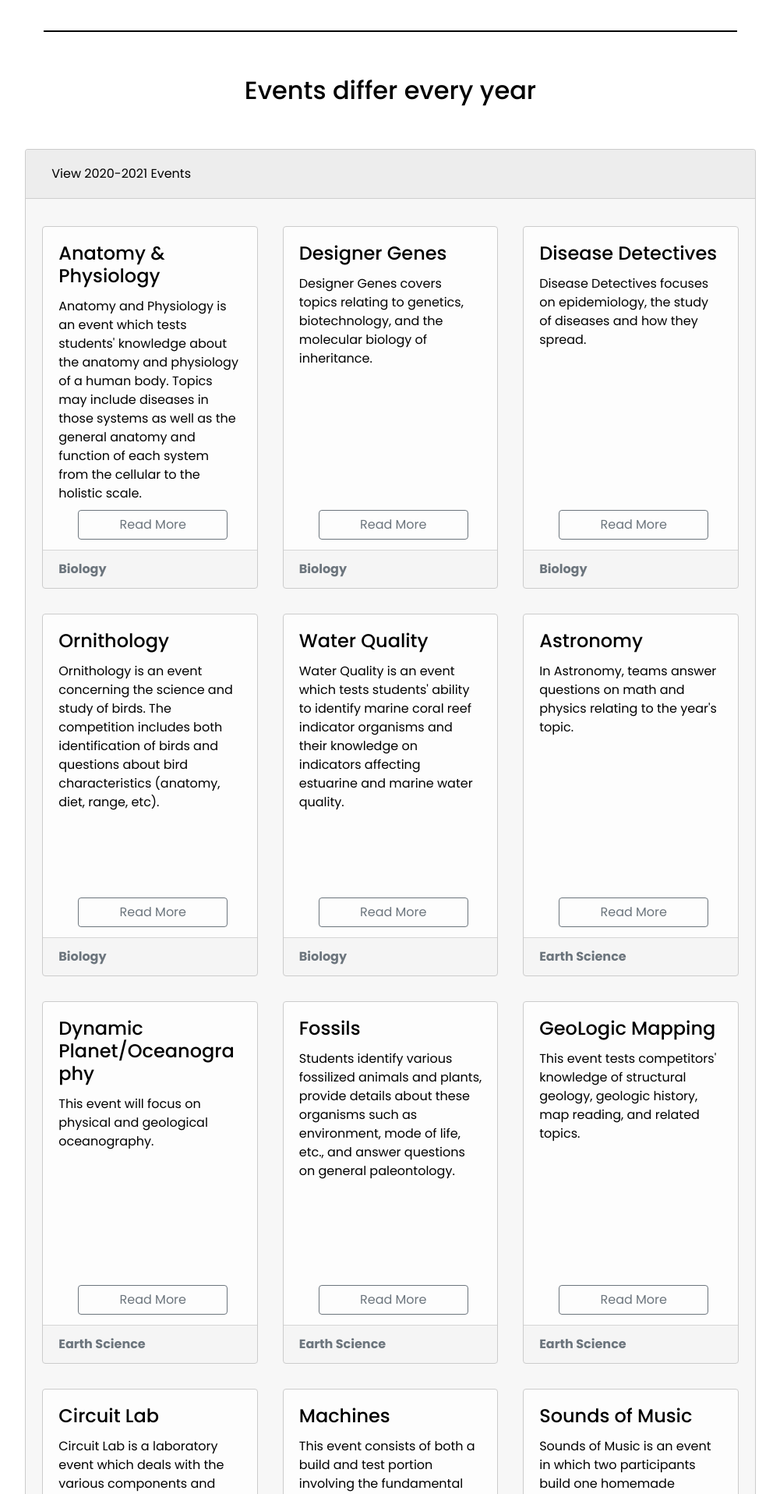
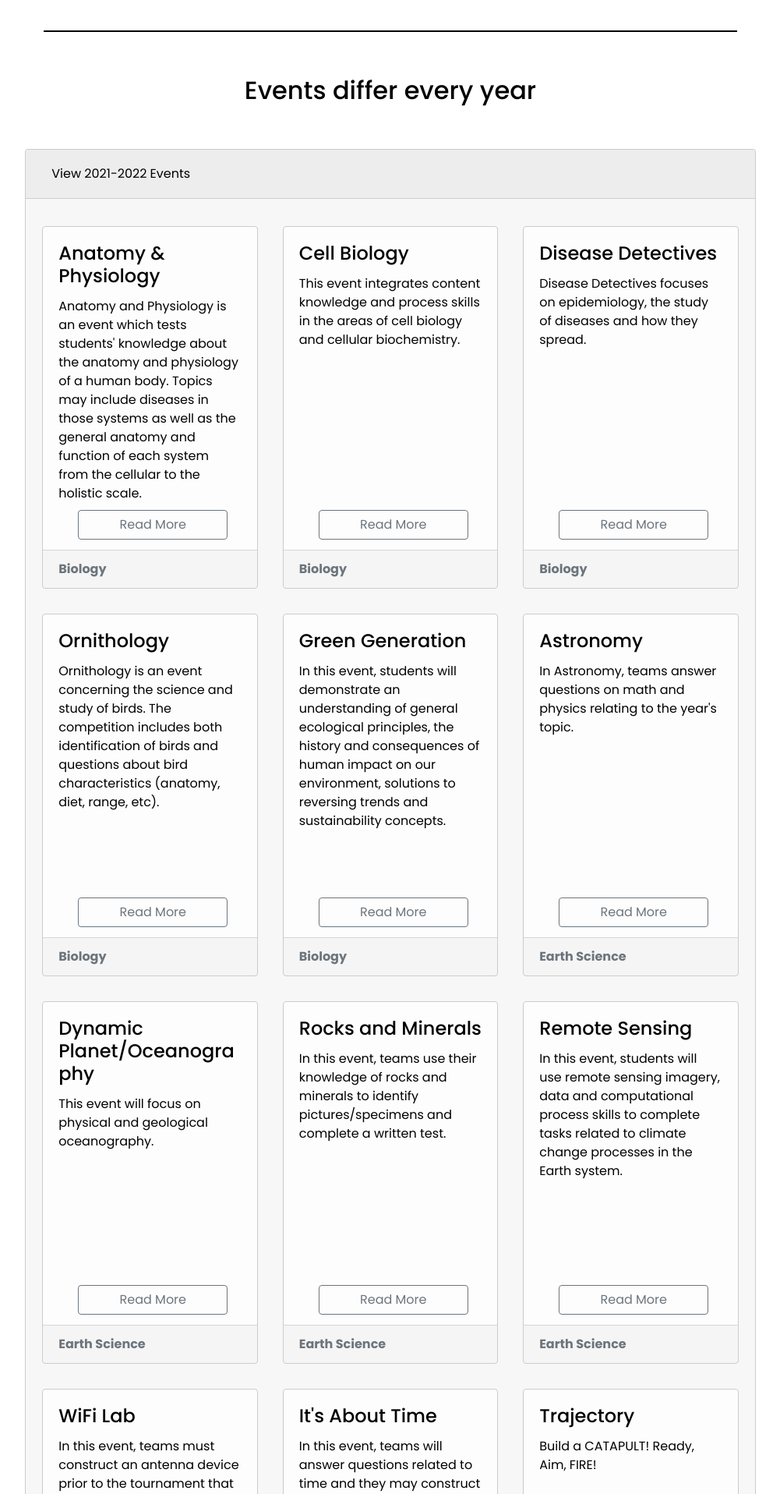
Before and after one commit to Wootton-High-School-Scioly-Club/Website, a PHP site: page / in a window 1280 px wide, after a click on "View 2021-2022 Events". Shown: the part 1481-3397 px from the top of the page at 78% size, without its empty margins (139-1140 px from the left). Run offline with PHP 8.4, Linux system fonts and the light colour scheme; some libraries are stand-ins or nearby versions.

Commit message:
Pre-School Year Updates

```diff
--- a/functions/package.json
+++ b/functions/package.json
@@ -10,7 +10,7 @@
     "logs": "firebase functions:log"
   },
   "engines": {
-    "node": "10"
+    "node": "8"
   },
   "dependencies": {
     "firebase-admin": "^8.10.0",
--- a/public/index.html
+++ b/public/index.html
@@ -75,8 +75,8 @@
 						<li class="nav-item active">
 							<a class="nav-link" href="#">Home</a>
 						</li>
-						<li class="nav-item">
-							<a class="nav-link" href="schedule.html">Schedule</a>
+						<!--<li class="nav-item">
+							<a class="nav-link" href="schedule.html">Schedule</a>-->
 						</li>
 						<li class="nav-item">
 							<a class="nav-link" href="resources.html">Resources</a>
@@ -206,7 +206,7 @@
 					<div class="card-header" id="headingOne">
 						<h2 class="mb-0">
 							<button onclick='eventsCardResize("sciolyEventCard")' class="btn btn-link btn-block text-left" type="button" data-toggle="collapse" data-target="#collapseOne" aria-expanded="false" aria-controls="collapseOne">
-								View 2020-2021 Events
+								View 2021-2022 Events
 							</button>
 						</h2>
 					</div>
@@ -231,10 +231,10 @@
 								<div class="col-lg-4">
 									<div class="card sciolyEventCard">
 										<div class="card-body">
-											<h4 class="card-title">Designer Genes</h4>
-											<p class="card-text">Designer Genes covers topics relating to genetics, biotechnology, and the molecular biology of inheritance.</p>
+											<h4 class="card-title">Cell Biology</h4>
+											<p class="card-text">This event integrates content knowledge and process skills in the areas of cell biology and cellular biochemistry.</p>
 											<br>
-											<a href="https://scioly.org/wiki/index.php/Designer_Genes" target="_blank" class="btn btn-outline-secondary">Read More</a>
+											<a href="https://scioly.org/wiki/index.php/Cell_Biology" target="_blank" class="btn btn-outline-secondary">Read More</a>
 										</div>
 										<div class="card-footer text-muted"><b>Biology</b></div>
 									</div>
@@ -267,10 +267,10 @@
 								<div class="col-lg-4">
 									<div class="card sciolyEventCard">
 										<div class="card-body">
-											<h4 class="card-title">Water Quality</h4>
-											<p class="card-text">Water Quality is an event which tests students' ability to identify marine coral reef indicator organisms and their knowledge on indicators affecting estuarine and marine water quality.</p>
+											<h4 class="card-title">Green Generation</h4>
+											<p class="card-text">In this event, students will demonstrate an understanding of general ecological principles, the history and consequences of human impact on our environment, solutions to reversing trends and sustainability concepts.</p>
 											<br>
-											<a href="https://scioly.org/wiki/index.php/Water_Quality" target="_blank" class="btn btn-outline-secondary">Read More</a>
+											<a href="https://scioly.org/wiki/index.php/Green_Generation" target="_blank" class="btn btn-outline-secondary">Read More</a>
 										</div>
 										<div class="card-footer text-muted"><b>Biology</b></div>
 									</div>
@@ -303,10 +303,10 @@
 								<div class="col-lg-4">
 									<div class="card sciolyEventCard">
 										<div class="card-body">
-											<h4 class="card-title">Fossils</h4>
-											<p class="card-text">Students identify various fossilized animals and plants, provide details about these organisms such as environment, mode of life, etc., and answer questions on general paleontology.</p>
+											<h4 class="card-title">Rocks and Minerals</h4>
+											<p class="card-text">In this event,  teams use their knowledge of rocks and minerals to identify pictures/specimens and complete a written test.</p>
 											<br>
-											<a href="https://scioly.org/wiki/index.php/Fossils" target="_blank" class="btn btn-outline-secondary">Read More</a>
+											<a href="https://scioly.org/wiki/index.php/Rocks_and_Minerals" target="_blank" class="btn btn-outline-secondary">Read More</a>
 										</div>
 										<div class="card-footer text-muted"><b>Earth Science</b></div>
 									</div>
@@ -315,10 +315,10 @@
 								<div class="col-lg-4">
 									<div class="card sciolyEventCard">
 										<div class="card-body">
-											<h4 class="card-title">GeoLogic Mapping</h4>
-											<p class="card-text">This event tests competitors' knowledge of structural geology, geologic history, map reading, and related topics.</p>
+											<h4 class="card-title">Remote Sensing</h4>
+											<p class="card-text">In this event, students will use remote sensing imagery, data and computational process skills to complete tasks related to climate change processes in the Earth system.</p>
 											<br>
-											<a href="https://scioly.org/wiki/index.php/GeoLogic_Mapping" target="_blank" class="btn btn-outline-secondary">Read More</a>
+											<a href="https://scioly.org/wiki/index.php/Remote_Sensing" target="_blank" class="btn btn-outline-secondary">Read More</a>
 										</div>
 										<div class="card-footer text-muted"><b>Earth Science</b></div>
 									</div>
@@ -327,10 +327,10 @@
 								<div class="col-lg-4">
 									<div class="card sciolyEventCard">
 										<div class="card-body">
-											<h4 class="card-title">Circuit Lab</h4>
-											<p class="card-text">Circuit Lab is a laboratory event which deals with the various components and properties of direct current (DC) circuits.</p>
+											<h4 class="card-title">WiFi Lab</h4>
+											<p class="card-text">In this event, teams must construct an antenna device prior to the tournament that is designed to transmit a signal at 2.4 GHz and complete a written test on the principles of electromagnetic wave propagation.</p>
 											<br>
-											<a href="https://scioly.org/wiki/index.php/Circuit_Lab" target="_blank" class="btn btn-outline-secondary">Read More</a>
+											<a href="https://scioly.org/wiki/index.php/WiFi_Lab" target="_blank" class="btn btn-outline-secondary">Read More</a>
 										</div>
 										<div class="card-footer text-muted"><b>Physics</b></div>
 									</div>
@@ -339,10 +339,10 @@
 								<div class="col-lg-4">
 									<div class="card sciolyEventCard">
 										<div class="card-body">
-											<h4 class="card-title">Machines</h4>
-											<p class="card-text">This event consists of both a build and test portion involving the fundamental concepts of simple and compound machines, including the types of simple machines, their uses, input and output forces, mechanical advantage, and more.</p>
+											<h4 class="card-title">It's About Time</h4>
+											<p class="card-text">In this event, teams will answer questions related to time and they may construct and bring one non- electrical device to measure time intervals between 10 and 300 seconds.</p>
 											<br>
-											<a href="https://scioly.org/wiki/index.php/Machines" target="_blank" class="btn btn-outline-secondary">Read More</a>
+											<a href="https://scioly.org/wiki/index.php/It%27s_About_Time" target="_blank" class="btn btn-outline-secondary">Read More</a>
 										</div>
 										<div class="card-footer text-muted"><b>Physics</b></div>
 									</div>
@@ -351,10 +351,10 @@
 								<div class="col-lg-4">
 									<div class="card sciolyEventCard">
 										<div class="card-body">
-											<h4 class="card-title">Sounds of Music</h4>
-											<p class="card-text">Sounds of Music is an event in which two participants build one homemade instrument, play a scale on their instrument, and explain the physics of sound through a written test.</p>
+											<h4 class="card-title">Trajectory</h4>
+											<p class="card-text">Build a CATAPULT! Ready, Aim, FIRE!</p>
 											<br>
-											<a href="https://scioly.org/wiki/index.php/Sounds_of_Music" target="_blank" class="btn btn-outline-secondary">Read More</a>
+											<a href="https://scioly.org/wiki/index.php/Trajectory" target="_blank" class="btn btn-outline-secondary">Read More</a>
 										</div>
 										<div class="card-footer text-muted"><b>Physics</b></div>
 									</div>
@@ -383,14 +383,13 @@
 										<div class="card-footer text-muted"><b>Chemistry</b></div>
 									</div>
 								</div>
-
 								<div class="col-lg-4">
 									<div class="card sciolyEventCard">
 										<div class="card-body">
-											<h4 class="card-title">Protein Modeling</h4>
-											<p class="card-text">For the event, students use computer visualization and online resources to guide the construction of physical models of proteins and to understand how protein structure determines function.</p>
+											<h4 class="card-title">Environmental Chemistry</h4>
+											<p class="card-text">Environmental Chemistry is an event in which students are tested on their knowledge of environmental chemistry, including chemical reactions, characterization, and quantification of soil properties and nutrients.</p>
 											<br>
-											<a href="https://scioly.org/wiki/index.php/Protein_Modeling" target="_blank" class="btn btn-outline-secondary">Read More</a>
+											<a href="https://scioly.org/wiki/index.php/Environmental_Chemistry" target="_blank" class="btn btn-outline-secondary">Read More</a>
 										</div>
 										<div class="card-footer text-muted"><b>Chemistry</b></div>
 									</div>
@@ -399,12 +398,12 @@
 								<div class="col-lg-4">
 									<div class="card sciolyEventCard">
 										<div class="card-body">
-											<h4 class="card-title">Boomilever</h4>
-											<p class="card-text">In this event, competitors design and build a boomilever prior to the competition, with the intention of supporting the most load with a small weight (i.e. maximize efficiency).</p>
+											<h4 class="card-title">Bridge</h4>
+											<p class="card-text">In this event, teams will design and build a Bridge (Structure) meeting requirement specified in these rules to achieve the highest structural efficiency.</p>
 											<br>
-											<a href="https://scioly.org/wiki/index.php/Boomilever" target="_blank" class="btn btn-outline-secondary">Read More</a>
+											<a href="https://scioly.org/wiki/index.php/Bridge_Building" target="_blank" class="btn btn-outline-secondary">Read More</a>
 										</div>
-										<div class="card-footer text-muted"><b>Technology</b></div>
+										<div class="card-footer text-muted"><b>Engineering</b></div>
 									</div>
 								</div>
 
@@ -503,7 +502,7 @@
 					<div class="card-header" id="headingTwo">
 						<h2 class="mb-0">
 							<button onclick='eventsCardResize("sciolyEventCard2")' class="btn btn-link btn-block text-left collapsed" type="button" data-toggle="collapse" data-target="#collapseTwo" aria-expanded="false" aria-controls="collapseTwo">
-								View 2020-2021 Trial Events
+								View 2021-2022 Trial Events
 							</button>
 						</h2>
 					</div>
@@ -539,10 +538,10 @@
 								<div class="col-lg-4">
 									<div class="card sciolyEventCard2">
 										<div class="card-body">
-											<h4 class="card-title">Electric Wright Stuff</h4>
-											<p class="card-text">Participants build an airplane that must fly using a motor powered by a capacitor.</p>
+											<h4 class="card-title">Digital Structures</h4>
+											<p class="card-text">Build a digital boomilever. Yeah, it's that simple.</p>
 											<br>
-											<a href="https://scioly.org/wiki/index.php/Electric_Wright_Stuff" target="_blank" class="btn btn-outline-secondary">Read More</a>
+											<a href="https://scioly.org/wiki/index.php/Digital_Structures" target="_blank" class="btn btn-outline-secondary">Read More</a>
 										</div>
 										<div class="card-footer text-muted"><b>Engineering</b></div>
 									</div>
@@ -551,12 +550,12 @@
 								<div class="col-lg-4">
 									<div class="card sciolyEventCard2">
 										<div class="card-body">
-											<h4 class="card-title">Environmental Chemistry</h4>
-											<p class="card-text">Environmental Chemistry is an event in which students are tested on their knowledge of environmental chemistry, including chemical reactions, characterization, and quantification of soil properties and nutrients.</p>
+											<h4 class="card-title">Agriscience</h4>
+											<p class="card-text">Something about plants, agriculture... and science.</p>
 											<br>
-											<a href="https://scioly.org/wiki/index.php/Environmental_Chemistry" target="_blank" class="btn btn-outline-secondary">Read More</a>
+											<!--<a href="https://scioly.org/wiki/index.php/Environmental_Chemistry" target="_blank" class="btn btn-outline-secondary">Read More</a>-->
 										</div>
-										<div class="card-footer text-muted"><b>Chemistry</b></div>
+										<div class="card-footer text-muted"><b>Biology</b></div>
 									</div>
 								</div>
 
@@ -599,10 +598,10 @@
 								<div class="col-lg-4">
 									<div class="card sciolyEventCard2">
 										<div class="card-body">
-											<h4 class="card-title">Trajectory</h4>
-											<p class="card-text">Trajectory is an event in which participants must make a device that is able to launch a tennis ball, racket ball, ping pong ball, or hacky sack, powered by a non-metallic elastic solid.</p>
+											<h4 class="card-title">Write It CAD It</h4>
+											<p class="card-text">For this event, one student will describe an object and how to build it from screenshots and the other student will build the device in a computer-aided design (CAD) software.</p>
 											<br>
-											<a href="https://scioly.org/wiki/index.php/Trajectory" target="_blank" class="btn btn-outline-secondary">Read More</a>
+											<a href="https://scioly.org/wiki/index.php/Write_It_CAD_It" target="_blank" class="btn btn-outline-secondary">Read More</a>
 										</div>
 										<div class="card-footer text-muted"><b>Engineering</b></div>
 									</div>
@@ -611,12 +610,12 @@
 								<div class="col-lg-4">
 									<div class="card sciolyEventCard2">
 										<div class="card-body">
-											<h4 class="card-title">WiFi Lab</h4>
-											<p class="card-text">Competitors are asked to build an antenna that transmits a signal at 2.4 GHz and complete a written test about electromagnetic waves.</p>
+											<h4 class="card-title">Cybersecurity</h4>
+											<p class="card-text">The event consists of two parts: a written test on Cryptography and Web Architecture, and a hands on task on Cryptography and Programming.</p>
 											<br>
-											<a href="https://scioly.org/wiki/index.php/WiFi_Lab" target="_blank" class="btn btn-outline-secondary">Read More</a>
+											<a href="https://scioly.org/wiki/index.php/Cybersecurity" target="_blank" class="btn btn-outline-secondary">Read More</a>
 										</div>
-										<div class="card-footer text-muted"><b>Physics</b></div>
+										<div class="card-footer text-muted"><b>Inquiry</b></div>
 									</div>
 								</div>
 							</div>
@@ -690,8 +689,6 @@
 			        <div class="col-12">
 						<h4>Our social media:</h4>
 						<div class="col-12 footer-social">
-							<a href="https://www.facebook.com/groups/908372536200151/"><i class="fab fa-facebook"></i></a>
-							<a href="https://www.instagram.com/woottonscienceolympiad/"><i class="fab fa-instagram"></i></a>
 							<a href="mailto:woottonscienceolympiad@gmail.com"><i class="fas fa-envelope"></i></a>
 						</div>
 					</div>
--- a/public/post.html
+++ b/public/post.html
@@ -73,8 +73,8 @@
 						<li class="nav-item">
 							<a class="nav-link" href="index.html">Home</a>
 						</li>
-						<li class="nav-item">
-							<a class="nav-link" href="schedule.html">Schedule</a>
+						<!--<li class="nav-item">
+							<a class="nav-link" href="schedule.html">Schedule</a>-->
 						</li>
 						<li class="nav-item">
 							<a class="nav-link" href="resources.html">Resources</a>
@@ -145,8 +145,6 @@
 			        <div class="col-12">
 						<h4>Our social media:</h4>
 						<div class="col-12 footer-social">
-							<a href="https://www.facebook.com/groups/908372536200151/"><i class="fab fa-facebook"></i></a>
-							<a href="https://www.instagram.com/woottonscienceolympiad/"><i class="fab fa-instagram"></i></a>
 							<a href="mailto:woottonscienceolympiad@gmail.com"><i class="fas fa-envelope"></i></a>
 						</div>
 					</div>
--- a/public/profile.html
+++ b/public/profile.html
@@ -73,8 +73,8 @@
 						<li class="nav-item">
 							<a class="nav-link" href="index.html">Home</a>
 						</li>
-						<li class="nav-item">
-							<a class="nav-link" href="schedule.html">Schedule</a>
+						<!--<li class="nav-item">
+							<a class="nav-link" href="schedule.html">Schedule</a>-->
 						</li>
 						<li class="nav-item">
 							<a class="nav-link" href="resources.html">Resources</a>
@@ -126,8 +126,6 @@
 			        <div class="col-12">
 						<h4>Our social media:</h4>
 						<div class="col-12 footer-social">
-							<a href="https://www.facebook.com/groups/908372536200151/"><i class="fab fa-facebook"></i></a>
-							<a href="https://www.instagram.com/woottonscienceolympiad/"><i class="fab fa-instagram"></i></a>
 							<a href="mailto:woottonscienceolympiad@gmail.com"><i class="fas fa-envelope"></i></a>
 						</div>
 					</div>
--- a/public/resources.html
+++ b/public/resources.html
@@ -74,8 +74,8 @@
 						<li class="nav-item">
 							<a class="nav-link" href="index.html">Home</a>
 						</li>
-						<li class="nav-item">
-							<a class="nav-link" href="schedule.html">Schedule</a>
+						<!--<li class="nav-item">
+							<a class="nav-link" href="schedule.html">Schedule</a>-->
 						</li>
 						<li class="nav-item active">
 							<a class="nav-link" href="#">Resources</a>
--- a/public/schedule.html
+++ b/public/schedule.html
@@ -105,7 +105,7 @@
 				</div>
 				<hr>
 				<div class="col-12">
-					<p class="lead">Weekly meetings are held every Thursday from 2:45 - 3:45 in room 216.</p>
+					<p class="lead"></p>
 				</div>
 			</div>
 		</div>
--- a/public/signin.html
+++ b/public/signin.html
@@ -73,8 +73,8 @@
 						<li class="nav-item">
 							<a class="nav-link" href="index.html">Home</a>
 						</li>
-						<li class="nav-item">
-							<a class="nav-link" href="schedule.html">Schedule</a>
+						<!--<li class="nav-item">
+							<a class="nav-link" href="schedule.html">Schedule</a>-->
 						</li>
 						<li class="nav-item">
 							<a class="nav-link" href="resources.html">Resources</a>
--- a/public/signup.html
+++ b/public/signup.html
@@ -74,8 +74,8 @@
 						<li class="nav-item">
 							<a class="nav-link" href="index.html">Home</a>
 						</li>
-						<li class="nav-item">
-							<a class="nav-link" href="schedule.html">Schedule</a>
+						<!--<li class="nav-item">
+							<a class="nav-link" href="schedule.html">Schedule</a>-->
 						</li>
 						<li class="nav-item">
 							<a class="nav-link" href="resources.html">Resources</a>
--- a/public/signup.js
+++ b/public/signup.js
@@ -82,7 +82,7 @@ db.collection('Event').get().then((doc) => {
   tht.appendChild(document.createTextNode("Please choose at least four preferred events:"));
   var thtg = document.createElement("p");
   thtg.className = "gray leftal";
-  thtg.innerHTML = "Drag and drop at least 4 events in the order of your interest";
+  thtg.innerHTML = "Drag&Drop/Double-tap at least 4 events in the order of your interest. Hover on the box to see a brief description of event.";
 
   //create the div that holds the chosen events
   var firdiv = document.createElement("div");
@@ -102,7 +102,8 @@ db.collection('Event').get().then((doc) => {
     //firdiv.appendChild(draggedItem);
   });
   firdiv.setAttribute("id", "ansdiv");
-  firdiv.style.width = "610px";
+  firdiv.style.width = "90%";
+  firdiv.style.maxWidth = "610px";
   //firdiv.style.height = "110px";
   //firdiv.style.margin = "20px 0px 20px 30px";
   firdiv.style.border = "solid 1px grey";
@@ -277,6 +278,7 @@ document.getElementById("signup").addEventListener("click", () => {
     }
     person.set("preferredeve", temparr);
   }
+  person.set("requpdate", false);
   const obj = Object.fromEntries(person);
 
 
--- a/public/style.css
+++ b/public/style.css
@@ -371,7 +371,7 @@ iframe {
 	padding: 10px;
 	border: solid 1px grey;
 	border-radius: 5px;
-	background-color: #EEEEEE;
+	background-color: #FAFAFA;
 	text-align: left;
 }
 
```
Also changed, not shown: public/admin.html (+4 -3 lines), public/setupui.js (+11 -1 lines), 1 other file.
